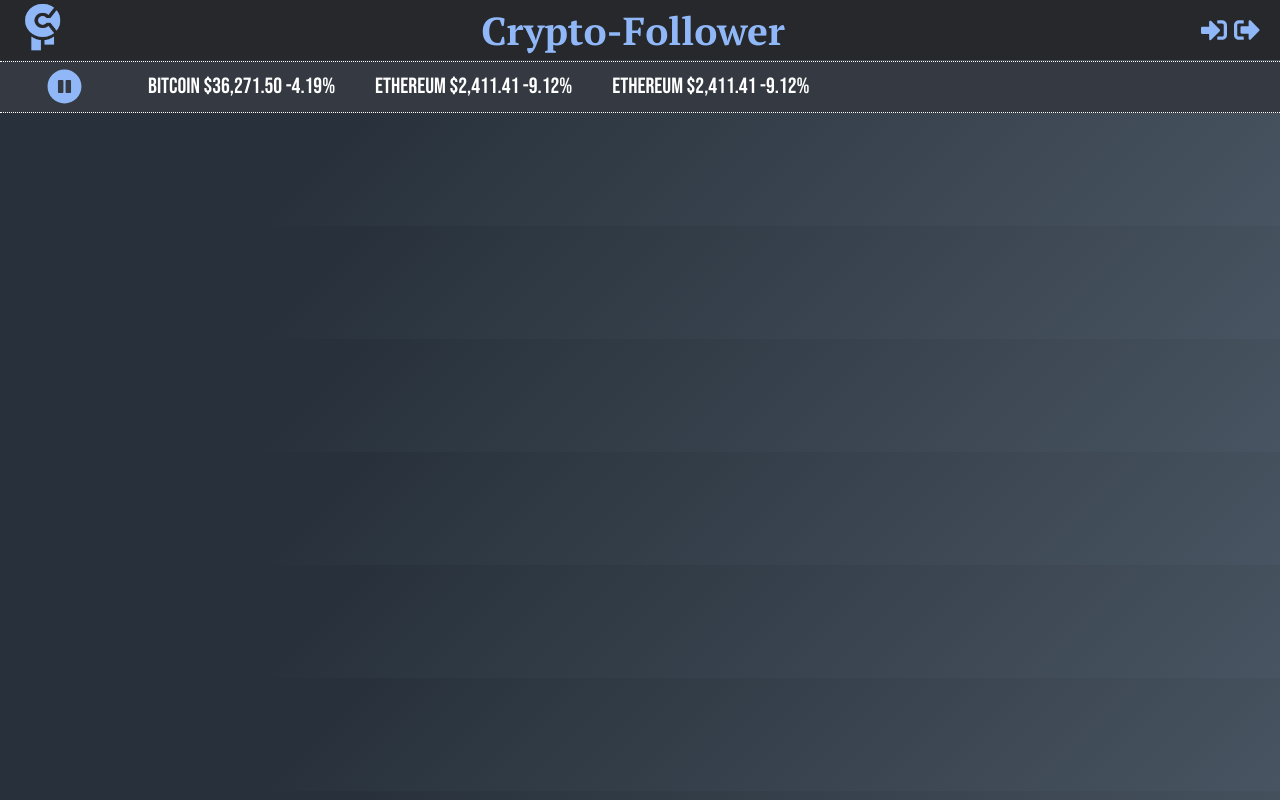
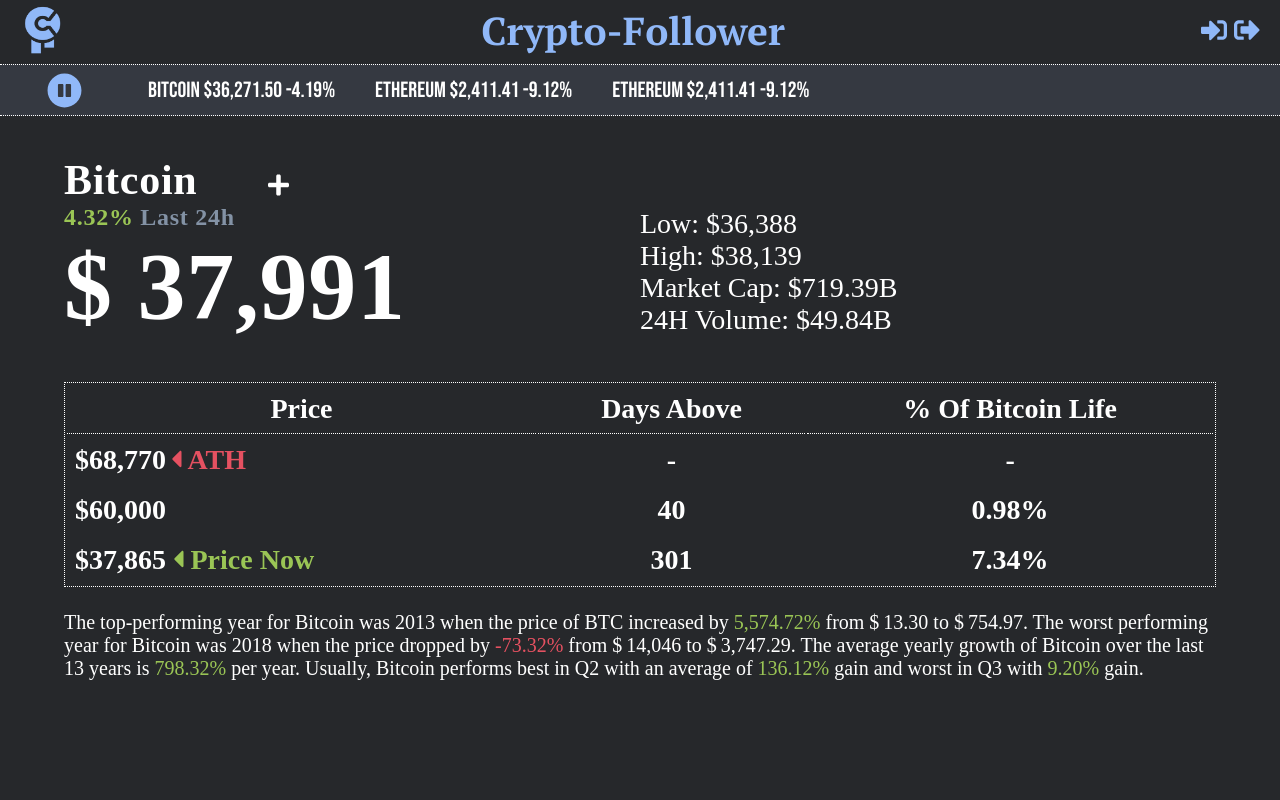
Before and after one commit to MiroslavVelikov/Crypto-Follower, a Python web app: template project/templates/details.html in a window 1280 px wide. Run offline with Jinja, Linux system fonts and the light colour scheme; the template is opened without the code that fills it, so the values that code supplies are empty; some libraries are stand-ins or nearby versions.

Commit message:
Adding style to details

```diff
--- a/project/templates/details.html
+++ b/project/templates/details.html
@@ -10,9 +10,10 @@
 </head>
 <body>
     <!-- Header -->
+    <body>
         <header id="showcase">
             <section id="navbar">
-            <a href="/templates/index.html"><img class="imgs" src="..\images\logo.png" alt="A"></a>
+                <img class="imgs" src="..\images\logo.png" alt="A">
                 <h1>Crypto-Follower</h1>
                 <div class="in-out">
                     <i class="fas fa-sign-in-alt" onclick="openModul()"></i>
@@ -49,6 +50,83 @@
             </section>
         </header>
 
+        <main class="container_details">
+            <div class="name_and_price">
+                <div class="name_box">
+                    <span class="name">Bitcoin</span>
+                    <span>
+                        <i class="fa fa-plus follow_btn" aria-hidden="true"></i>
+                    </span>
+                </div>
+                <div class="price_and_change">
+                    <div class="change">
+                        <span class="change_24h">
+                            <span class="up">4.32%</span>
+                            <label for="text">Last 24h</label>
+                        </span>
+                    </div>
+                    <div class="price_box">
+                        <span class="price">$ 37,991</span>
+                    </div>
+                </div>
+            </div>
+
+            <div class="more_details_box">
+                <div class="min_max_price">
+                    <div class="min">
+                        <span>Low: $36,388</span>
+                    </div>
+                    <div class="max">
+                        <span>High: $38,139</span>
+                    </div>
+                </div>
+                <div class="market_cap">
+                    <span>Market Cap: $719.39B</span>
+                </div>
+                <div class="volume">
+                    <span>24H Volume: $49.84B</span>
+                </div>
+            </div>
+
+            <div class="price_history_box">
+                <table class="price_history">
+                    <thead>
+                        <tr>
+                            <th class="price">Price</th>
+                            <th class="days_above">Days Above</th>
+                            <th class="p_of_life">% Of Bitcoin Life</th>
+                        </tr>
+                    </thead>
+                    <tbody>
+                        <tr>
+                            <th class="price">
+                                $68,770
+                                <span class="ath"> <i class="fa fa-caret-left" aria-hidden="true"></i> ATH</span>
+                            </th>
+                            <th class="days_above">-</th>
+                            <th class="p_of_life">-</th>
+                        </tr>
+                        <tr>
+                            <th class="price">$60,000</th>
+                            <th class="days_above">40</th>
+                            <th class="p_of_life">0.98%</th>
+                        </tr>
+                        <tr>
+                            <th class="price">
+                                $37,865
+                                <span class="price_now"> <i class="fa fa-caret-left" aria-hidden="true"></i> Price Now</span>
+                            </th>
+                            <th class="days_above">301</th>
+                            <th class="p_of_life">7.34%</th>
+                        </tr>
+                    </tbody>
+                </table>
+                <div class="specifics">
+                    <span>
+                        The top-performing year for Bitcoin was 2013 when the price of BTC increased by <span class="up">5,574.72%</span> from $ 13.30 to $ 754.97. The worst performing year for Bitcoin was 2018 when the price dropped by <span class="down">-73.32%</span> from $ 14,046 to $ 3,747.29. The average yearly growth of Bitcoin over the last 13 years is <span class="up">798.32%</span> per year. Usually, Bitcoin performs best in Q2 with an average of <span class="up">136.12%</span> gain and worst in Q3 with <span class="up">9.20%</span> gain.
+                    </span>
+                </div>
+            </div>
         </main>
 
     <script>
@@ -87,6 +165,9 @@
             let pause = document.querySelector(".play-pause");
             pause.innerHTML = '<i class="fa fa-pause-circle" aria-hidden="true" onclick="play()"></i>';
         }
+        function follow(el) {
+            el.classList.add("followed");
+        }
     </script>
     <script defer src="https://use.fontawesome.com/releases/v5.0.8/js/all.js" integrity="sha384-SlE991lGASHoBfWbelyBPLsUlwY1GwNDJo3jSJO04KZ33K2bwfV9YBauFfnzvynJ" crossorigin="anonymous"></script>
 </body>
--- a/project/templates/style.css
+++ b/project/templates/style.css
@@ -7,8 +7,7 @@
 body {
   box-sizing: border-box;
   padding: 0; margin: 0;
-  background: #485461;
-  background-image: linear-gradient(315deg, #485461 0%, #28313b 74%);
+  background: #26282B;
   overflow: hidden;
 
   max-width: 1440px;
@@ -40,10 +39,6 @@
   align-items: center;
   border-top: 1px dotted white;
   border-bottom: 1px dotted white;
-}
-.flex ul li, #options li {
-  display: flex;
-  cursor: pointer;
 }
 #options, #table {
   list-style-type: none;
@@ -249,6 +244,7 @@
 }
 tr .name {
   flex: 1 1 25%;
+  cursor: pointer;
 }
 tr .price {
   flex: 1 1 25%;
@@ -261,6 +257,10 @@
 }
 tr .follow-btn {
   flex: 1 1 5%;
+  cursor: pointer;
+}
+tr .follow-btn:hover, .followed {
+  color: gold;
 }
 .border {
   width: 100%;
@@ -276,7 +276,6 @@
   background: #25bcff;
   box-shadow: 0 5px 25px rgba(0,0,0,.1);
   transform: translateY(-10px);
-  cursor: pointer;
 }
 #table tbody tr .numeration {
   width: 30px;
@@ -399,3 +398,63 @@
 #details_box {
   width: 100%; height: 85vh;
 }
+
+.container_details {
+  width: 90%; height: 100%;
+  top: 0; left: 0;
+  margin: auto; margin-top: 5vh ;
+  background-color: transparent;
+  color: #fff;
+  display: flex;
+  flex-wrap: wrap;
+}
+.container_details > * {
+  flex: 1 1 50%;
+}
+.up, .price_now {
+  color: #9ac555;
+}
+.down, .ath {
+  color: #e55161;
+}
+.name_box, .price_and_change {
+  font-weight: 700;
+  font-size: 24px;
+  letter-spacing: 0.03em;
+}
+.name_box .name {
+  font-size: 42px;
+  margin-right: 5vw;
+}
+.price_box .price {
+  font-size: 96px;
+}
+.change span label {
+  color: #8392a5;
+}
+.more_details_box {
+  font-size: 28px;
+  padding-top: 6.5vh;
+}
+.price_history{
+  width: 100%;
+  top: 0; left: 0;
+  margin: auto; margin-top: 5vh;
+  font-size: 28px;
+  border: 1px dotted #fff;
+}
+.price_history thead tr > * {
+  border-bottom: 1px dotted #fff;
+  padding: 1vh 0;
+}
+.price_history tbody tr > * {
+  padding: 1vh 0;
+}
+.price_history tbody tr .price {
+  text-align: start;
+  padding-left: 1vh;
+}
+.specifics {
+  margin-top: 3vh;
+  font-size: 20px;
+}
```
Also changed, not shown: project/templates/index.html (+22 -15 lines). Lines whose indentation alone changed are shown as unchanged.
